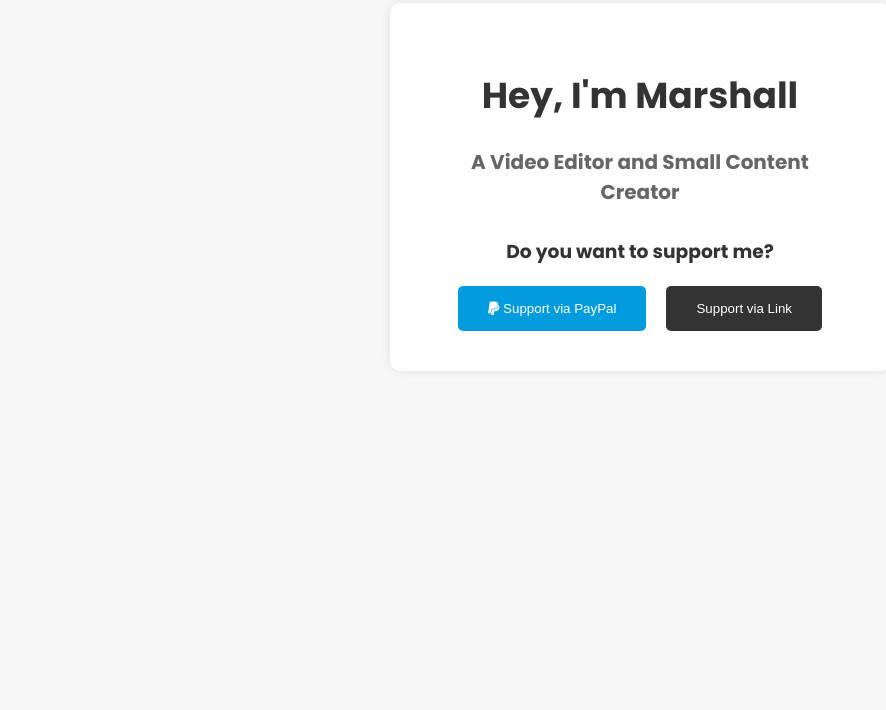
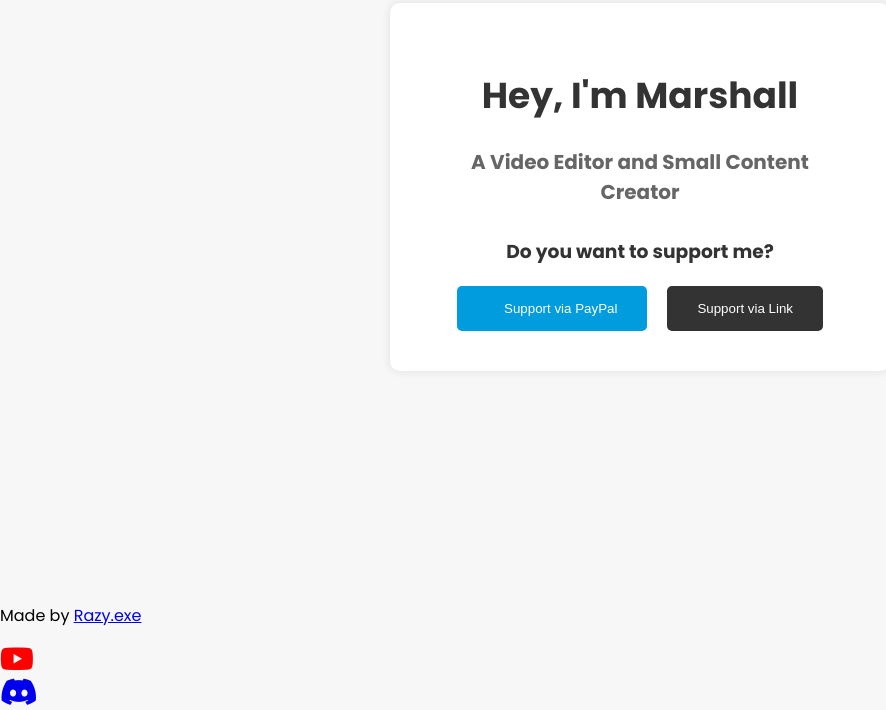
Before and after one commit to Marshalexe/marshallexe69.github.io, a plain HTML site: page index.html in a window 1280 px wide. Shown: the part 213-923 px from the top of the page, without its empty margins (0-886 px from the left). Before the commit the page ends 800 px from the top, so only its background shows below. Drawn offline with Linux system fonts and the light colour scheme.

Commit message:
Update index.html

```diff
--- a/index.html
+++ b/index.html
@@ -13,11 +13,14 @@
   <meta property="og:image:width" content="1280">
   <meta property="og:image:height" content="800">
   <link rel="stylesheet" href="style.css">
+
   <link rel="stylesheet" href="https://cdnjs.cloudflare.com/ajax/libs/font-awesome/4.7.0/css/font-awesome.min.css">
+  <link rel="stylesheet" href="https://cdnjs.cloudflare.com/ajax/libs/font-awesome/5.15.4/css/all.min.css">
   <link href="https://fonts.googleapis.com/css2?family=Poppins:wght@400;500;700&display=swap" rel="stylesheet">
   <title>Mr. Marshall</title>
 </head>
 <body>
+
   <div class="container">
     <div class="main">
       <div class="title">
@@ -40,5 +43,24 @@
       </div>
     </div>
   </div>
+
+  <div class="madeby">
+    <p>Made by <a href="https://discord.com/users/1188101151246254180">Razy.exe</a></p>
+  </div>
+
+  <div class="yt">
+    <a href="youtube.com">
+      <i class='fab fa-youtube' style='font-size:30px;color:red'></i>
+    </a>
+  </div>
+
+  <div class="discord">
+    <a href="https://discord.com/channels/@me/1205920310172327987">
+      <i class="fab fa-discord" style="font-size: 30px;"></i>
+    </a>
+  </div>
+
+
+
 </body>
 </html>
```
